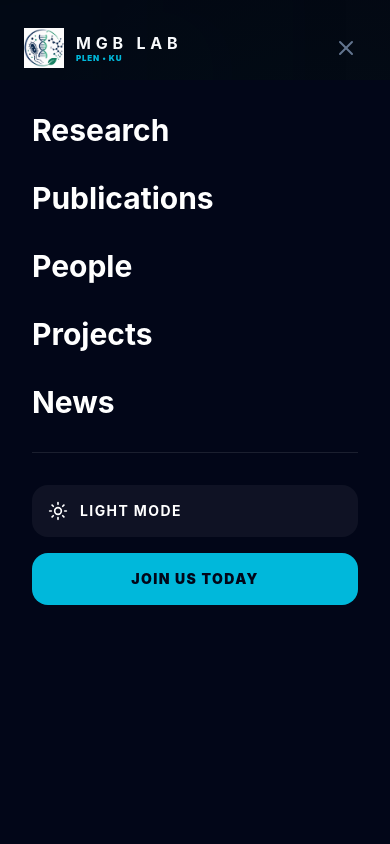
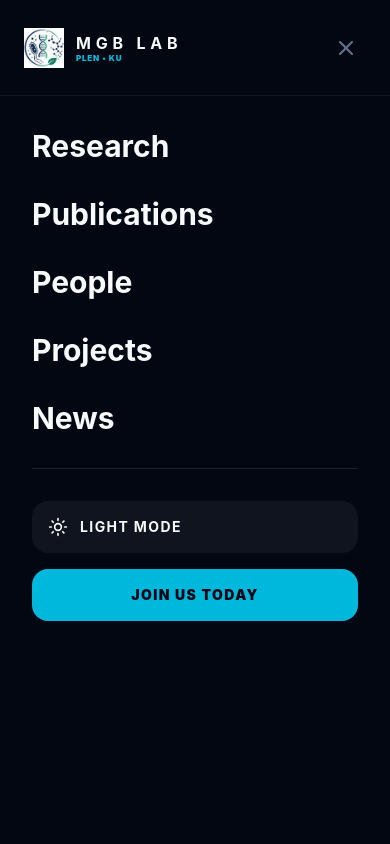
Before and after one commit to KU-MGB/KU-MGB.github.io, a Next.js app: page /people in a window 390 px wide. Both pictures are taken after a click on the button 346 px from the left and 48 px from the top of the page. Shown: the top 844 px of the page. Built offline with nearby package versions, Linux system fonts and the light colour scheme.

Commit message:
Update navbar background to be solid and opaque, adjusting mobile menu theme compliance.

```diff
--- a/src/components/layout/Navbar.tsx
+++ b/src/components/layout/Navbar.tsx
@@ -42,7 +42,7 @@ export default function Navbar() {
 
   return (
     <>
-      <nav className={`fixed top-0 left-0 right-0 z-50 transition-all duration-500 ${scrolled ? 'h-16 glass-panel border-b border-slate-200 dark:border-white/5 shadow-2xl' : 'h-24'}`}>
+      <nav className={`fixed top-0 left-0 right-0 z-50 transition-all duration-500 bg-white dark:bg-background border-b border-slate-200 dark:border-slate-800/50 shadow-sm ${scrolled ? 'h-16' : 'h-24'}`}>
         <div className="max-w-7xl mx-auto px-6 h-full flex items-center justify-between">
           <Link href="/" className="flex items-center gap-3 group">
             <img src="/logo.png" alt="MGB Lab Logo" className="h-10 w-auto group-hover:rotate-[360deg] transition-transform duration-1000" />
@@ -112,7 +112,7 @@ export default function Navbar() {
               {t("nav.joinUs")}
             </Link>
 
-            <button onClick={() => setMobileMenuOpen(!mobileMenuOpen)} className="lg:hidden p-2 text-slate-500 hover:text-white">
+            <button onClick={() => setMobileMenuOpen(!mobileMenuOpen)} className="lg:hidden p-2 text-slate-500 hover:text-foreground cursor-pointer">
                {mobileMenuOpen ? <X size={24} /> : <Menu size={24} />}
             </button>
           </div>
@@ -120,15 +120,15 @@ export default function Navbar() {
 
         {/* Mobile Menu */}
         {mobileMenuOpen && (
-           <div className="lg:hidden fixed inset-0 top-20 bg-slate-950 z-40 p-8 flex flex-col gap-8 animate-fade-in overflow-y-auto">
+            <div className={`lg:hidden fixed inset-0 ${scrolled ? 'top-16' : 'top-24'} bg-background z-40 p-8 flex flex-col gap-8 animate-fade-in overflow-y-auto`}>
               {navLinks.map(link => (
-                 <Link key={link.href} href={link.href} onClick={() => setMobileMenuOpen(false)} className="text-3xl font-bold text-white hover:text-cyan-500 transition-colors">
+                  <Link key={link.href} href={link.href} onClick={() => setMobileMenuOpen(false)} className="text-3xl font-bold text-foreground hover:text-cyan-500 transition-colors">
                     {link.label}
                  </Link>
               ))}
-              <div className="h-[1px] bg-white/10 w-full" />
+               <div className="h-[1px] bg-foreground/10 w-full" />
               <div className="flex flex-wrap gap-4">
-                 <button onClick={toggleTheme} className="p-4 rounded-2xl bg-white/5 text-white flex items-center gap-3 w-full">
+                  <button onClick={toggleTheme} className="p-4 rounded-2xl bg-foreground/5 text-foreground flex items-center gap-3 w-full cursor-pointer">
                     {theme === "dark" ? <Sun size={20} /> : <Moon size={20} />}
                     <span className="font-bold text-sm uppercase tracking-widest">{theme === "dark" ? "Light Mode" : "Dark Mode"}</span>
                  </button>
```
